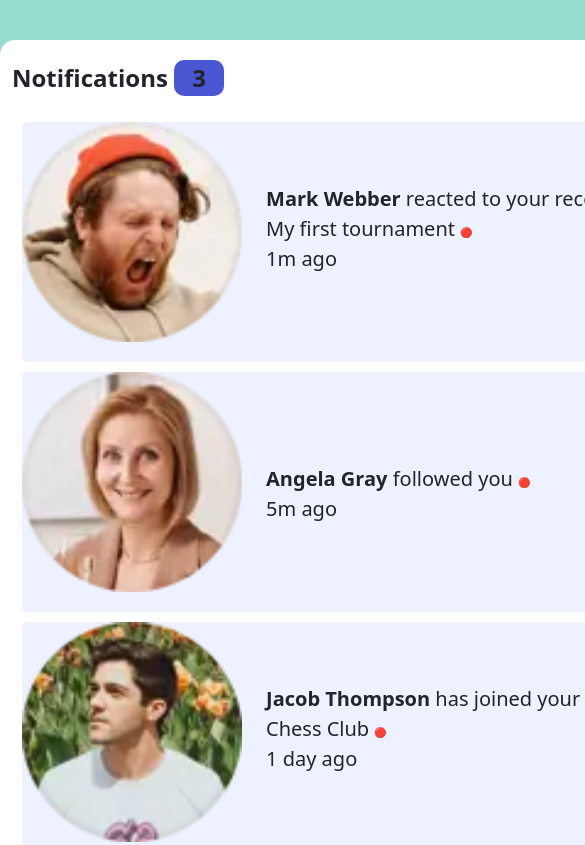
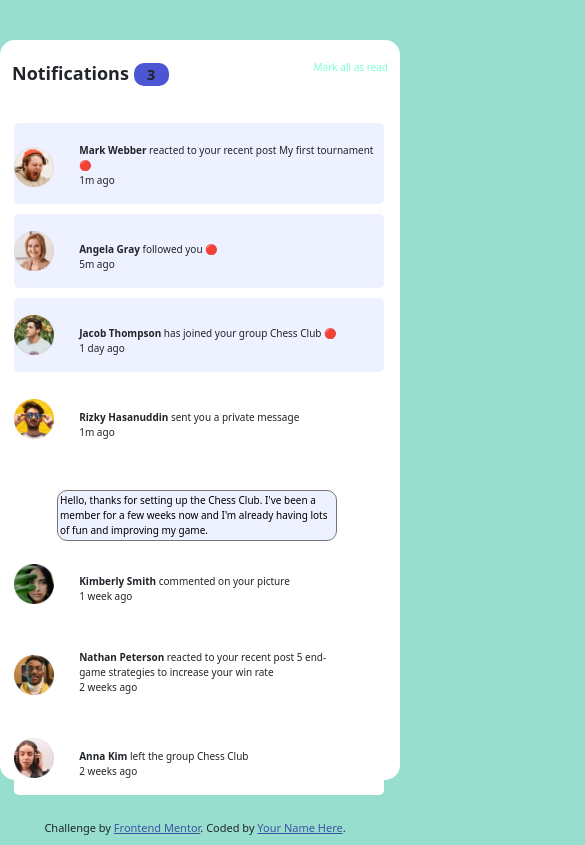
Before and after one commit to semiprohacker/Notificationpage, a plain HTML site: page index.html in a window 390 px wide. Shown: the top 845 px of the page, 585 px wide, since content can reach past the window. Drawn offline with nearby package versions, Linux system fonts and the light colour scheme.

Commit message:
Adjust width

```diff
--- a/css/style.css
+++ b/css/style.css
@@ -10,20 +10,22 @@ body{
 
 }
 img{
-    width: 7%;
-    margin-bottom: 10px;
+    width: 55px;
+
 }
 .noti{
     display: inline-block;
     position: relative;
     top: 20px;
-    font-size: 25px;
+    font-size: 15px;
+   padding-bottom: 20px;
 }
 .row1{
-    margin-left: 10px;
+    margin-left: 2px;
     margin-bottom: 10px;
     border-radius: 5px;
     background-color: #EEF1FF;
+    width:650px
 
 
 }
@@ -32,16 +34,16 @@ textarea{
     resize: none;
     border-radius: 10px;
     text-align: left;
-    font-size: 20px;
+    font-size: 15px;
     background-color: #EEF1FF;
 }
 .notirow{
     padding-top: 20px;
-    margin-bottom: 10px;
+    margin-bottom: 20px;
 }
 .notirow .Notifications{
     font-weight: bold;
-    font-size: x-large;
+    font-size: large;
 }
 .notino{
     border-radius: 10px;
@@ -57,7 +59,7 @@ textarea{
     font-size: 10px;
 }
 .long{
-    width: 690px;
+    width: 500px;
 }
 .name{
     font-weight: bold;
@@ -67,29 +69,40 @@ textarea{
 }
 @media (max-width:768px) {
     .container{
-        width: 1500px;
-        height: 1080px;
+        width: 400px;
+        height: 740px;
         margin-bottom: 40px;
     }
     .noti{
-        width: 400px;
+        width: 300px;
         position: relative;
         left:20px;
-        font-size :20px;
+        font-size :10px;
     }
     .long{
-        width: 400px;
+        width: 250px;
 
     }
    textarea{
-    width:370px;
-    font-size: 15px;
+    width:280px;
+    font-size: 10px;
     position: relative;
-    right: 15px;
+    right: 75px;
    }
    img{
-    width: 15%;
-    margin-bottom: 20px;
+    width: 40px;
+    margin-top: 17px;
+   }
 
+    .row1{
+        width:370px;
+        font-size: 20px;
+    }
+    .notirow{
+        font-size: 10px;
+    }
+    .notino{
+        font-size: 15px;
+        width: 35px;
+    }
    }
-}
--- a/index.html
+++ b/index.html
@@ -41,15 +41,16 @@
     <img src="assets/images/avatar-rizky-hasanuddin.webp" alt="">
      <p class ="noti">  <span class="name">Rizky Hasanuddin</span> sent you a private message <br>
       1m ago <br></p></div>
-    <textarea name="" id="" cols="60" rows="3">Hello, thanks for setting up the Chess Club. I've been a member for a few weeks now and I'm already having lots of fun and improving my game.</textarea>
+      <label for="area"></label>
+    <textarea readonly="true" name="" id="area" cols="60" rows="3">Hello, thanks for setting up the Chess Club. I've been a member for a few weeks now and I'm already having lots of fun and improving my game.</textarea>
 
       <div class="row1"style="background-color: white;">
         <img src="assets/images/avatar-kimberly-smith.webp" alt="">
         <p class ="noti"> <span class="name">Kimberly Smith</span>  commented on your picture  <br>
          1 week ago </p></div>
          <div class="row1"style="background-color: white;">
-          <img style="margin-bottom: 35px;"src="assets/images/avatar-nathan-peterson.webp" alt="">
-          <p class ="noti long" ><span class="name"> Nathan Peterson</span> reacted to your recent post 5 end-game strategies to increase your win rate  <br>
+          <img src="assets/images/avatar-nathan-peterson.webp" alt="">
+          <p class ="noti long"  ><span class="name"> Nathan Peterson</span> reacted to your recent post 5 end-game strategies to increase your win rate  <br>
            2 weeks ago </p></div>
            <div class="row1" style="background-color: white;">
             <img src="assets/images/avatar-anna-kim.webp" alt="">
```
